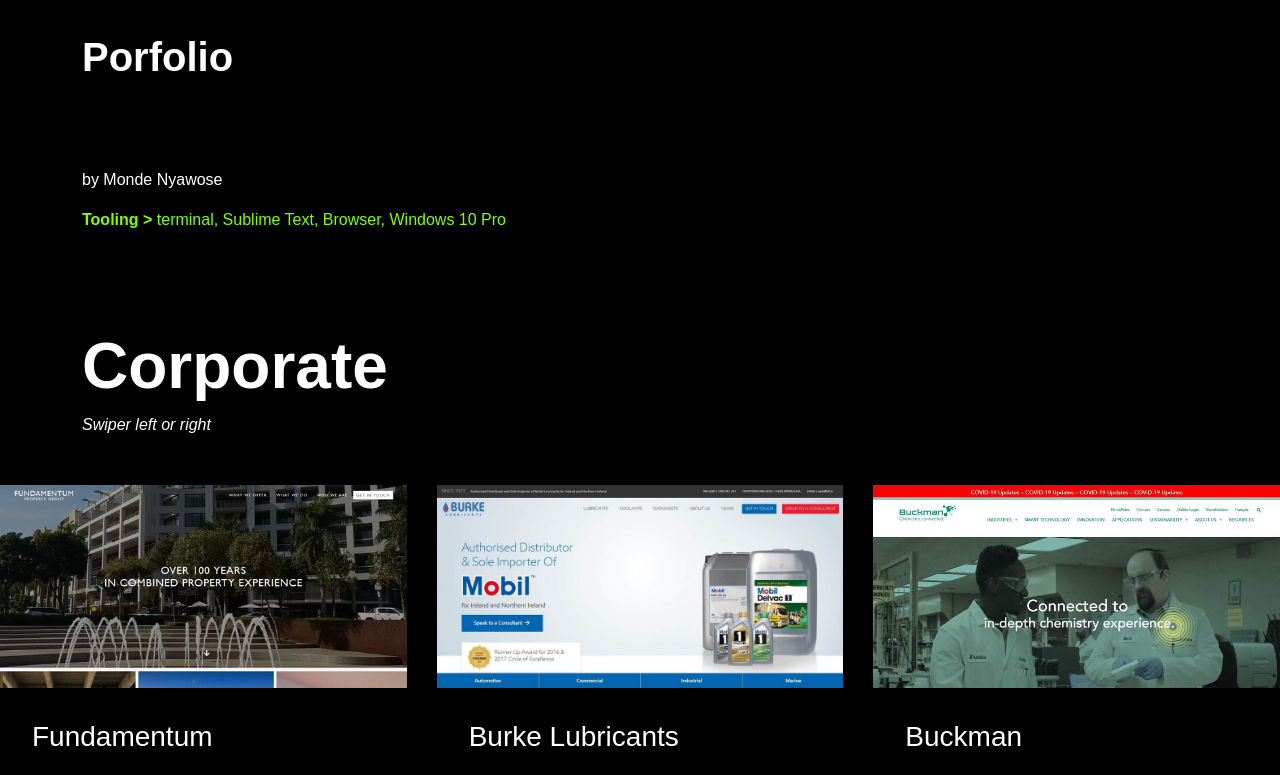
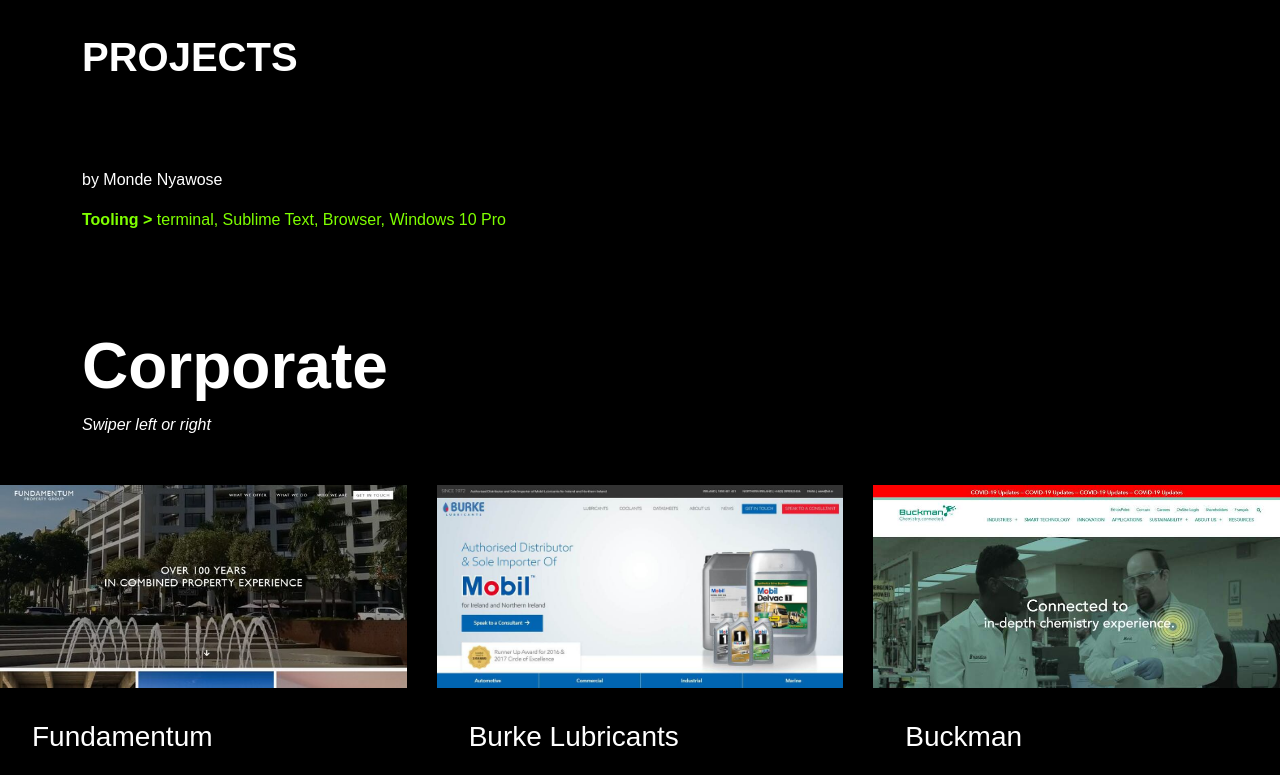
Before and after one commit to MondeLionel/fe_portfolio, a plain HTML site: page projects.html in a window 1280 px wide. Shown: the top 775 px of the page. Drawn offline with Linux system fonts and the light colour scheme.

Commit message:
update projects

```diff
--- a/projects.html
+++ b/projects.html
@@ -38,7 +38,7 @@
 	<div class="wrapper" data-scroll-container>
 		<div class="header">
 			<div class="container">
-				<h1 data-scroll data-scroll-speed="3">Porfolio</h1>
+				<h1 data-scroll data-scroll-speed="3">PROJECTS</h1>
 				<p>by Monde Nyawose</p>
 				<p class="terminal"><b>Tooling > </b> terminal, Sublime Text, Browser, Windows 10 Pro</p>
 			</div>
```
